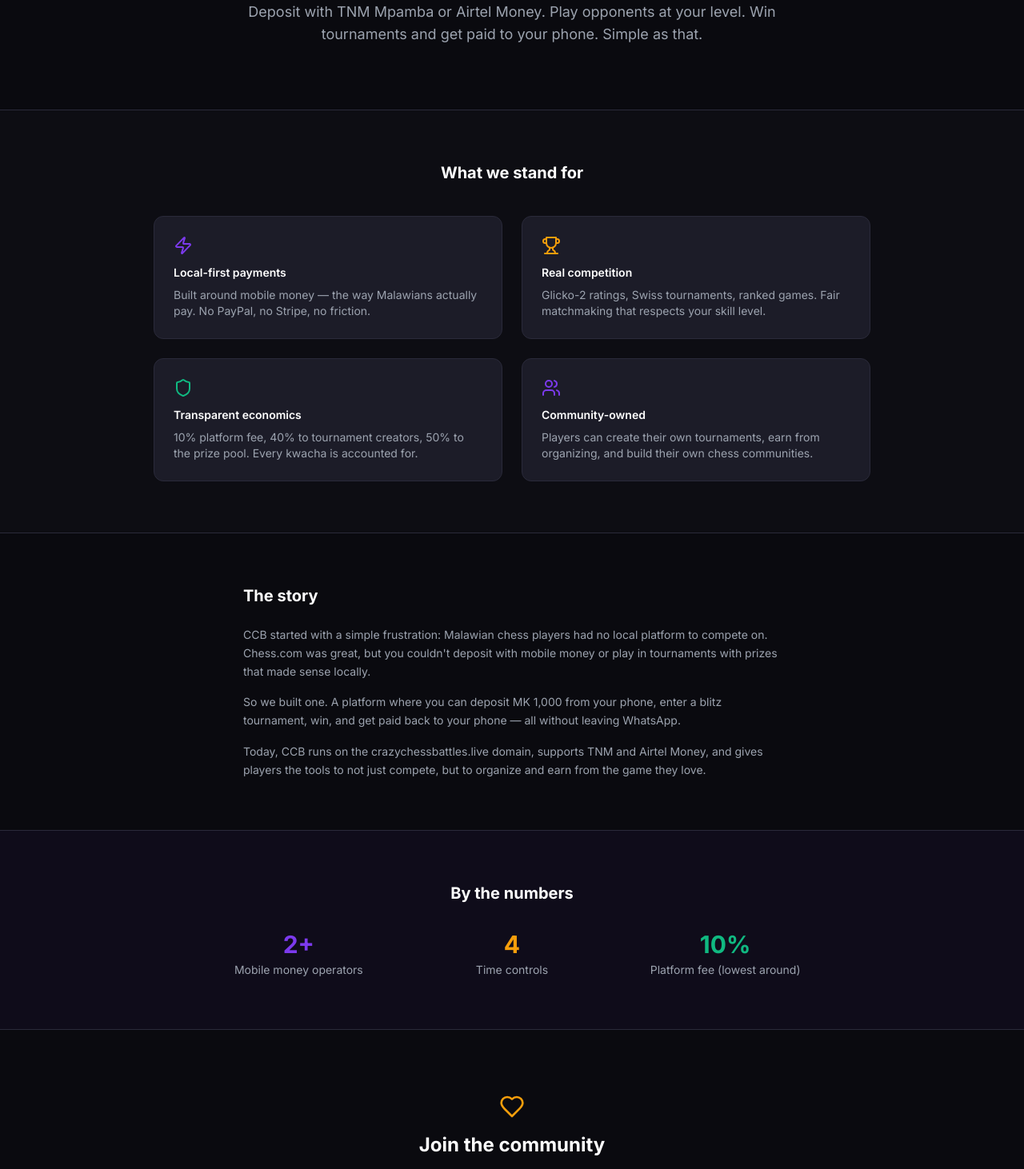
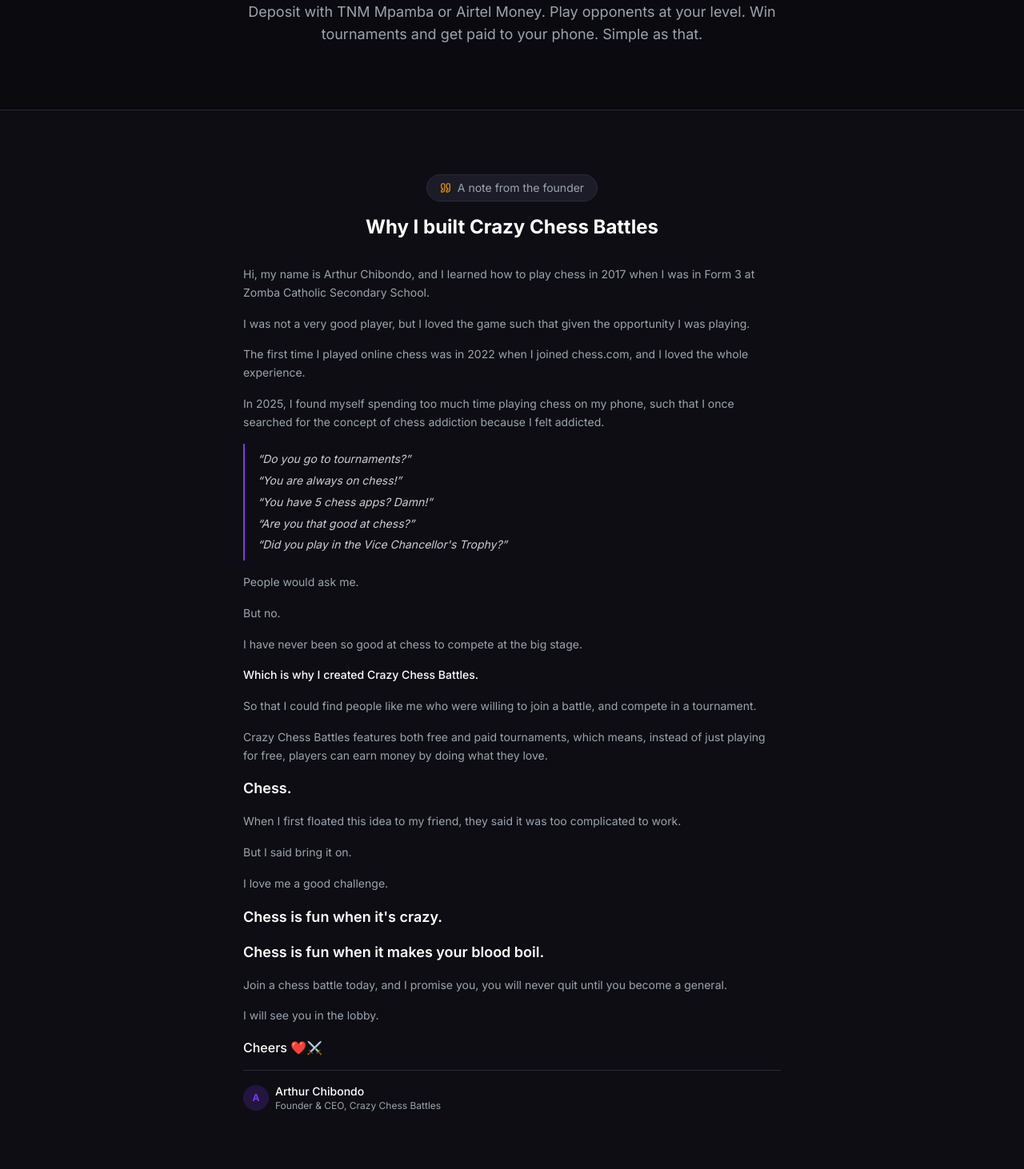
Before and after one commit to geniuspulse/crazy-chess-battles, a Next.js app: page /about in a window 1280 px wide. Shown: the part 300-1762 px from the top of the page at 80% size. Built offline with nearby package versions, Linux system fonts and the light colour scheme.

Commit message:
feat: add founder's story to About page
- Added Arthur's personal chess journey from Zomba Catholic to CCB
- Styled as a founder's note with blockquote for the questions section
- Removed the old 'story' and 'numbers' sections in favor of the personal narrative

```diff
--- a/src/app/about/page.tsx
+++ b/src/app/about/page.tsx
@@ -1,5 +1,5 @@
 import Link from "next/link";
-import { ArrowRight, Trophy, Zap, Shield, Users, Heart } from "lucide-react";
+import { ArrowRight, Trophy, Zap, Shield, Users, Heart, Quote } from "lucide-react";
 
 export const dynamic = "force-dynamic";
 
@@ -23,9 +23,9 @@
         </div>
       </nav>
 
-      {/* Mission */}
-      <section className="px-4 py-12 sm:py-20">
-        <div className="max-w-2xl mx-auto text-center">
+      {/* Hero */}
+      <section className="px-4 py-12 sm:py-20 text-center">
+        <div className="max-w-2xl mx-auto">
           <h1 className="text-2xl sm:text-4xl font-bold tracking-tight mb-4">
             Chess is <span className="text-ccb-primary">Africa&apos;s</span> game too
           </h1>
@@ -40,8 +40,97 @@
         </div>
       </section>
 
+      {/* Founder's Story */}
+      <section className="border-t border-ccb-border px-4 py-12 sm:py-20 bg-ccb-surface/30">
+        <div className="max-w-2xl mx-auto">
+          <div className="text-center mb-8">
+            <div className="inline-flex items-center gap-2 rounded-full border border-ccb-border bg-ccb-card px-4 py-1.5 mb-4">
+              <Quote className="w-3.5 h-3.5 text-ccb-accent" />
+              <span className="text-xs sm:text-sm text-ccb-muted">A note from the founder</span>
+            </div>
+            <h2 className="text-lg sm:text-2xl font-bold">Why I built Crazy Chess Battles</h2>
+          </div>
+
+          <div className="space-y-4 text-sm text-ccb-muted leading-relaxed">
+            <p>
+              Hi, my name is Arthur Chibondo, and I learned how to play chess in 2017 when I was in Form 3
+              at Zomba Catholic Secondary School.
+            </p>
+            <p>
+              I was not a very good player, but I loved the game such that given the opportunity I was playing.
+            </p>
+            <p>
+              The first time I played online chess was in 2022 when I joined chess.com, and I loved the whole
+              experience.
+            </p>
+            <p>
+              In 2025, I found myself spending too much time playing chess on my phone, such that I once searched
+              for the concept of chess addiction because I felt addicted.
+            </p>
+
+            <blockquote className="border-l-2 border-ccb-primary pl-4 py-2 my-6 space-y-1 italic text-ccb-text/80">
+              <p>&ldquo;Do you go to tournaments?&rdquo;</p>
+              <p>&ldquo;You are always on chess!&rdquo;</p>
+              <p>&ldquo;You have 5 chess apps? Damn!&rdquo;</p>
+              <p>&ldquo;Are you that good at chess?&rdquo;</p>
+              <p>&ldquo;Did you play in the Vice Chancellor&apos;s Trophy?&rdquo;</p>
+            </blockquote>
+
+            <p>People would ask me.</p>
+            <p>But no.</p>
+            <p>I have never been so good at chess to compete at the big stage.</p>
+
+            <p className="text-ccb-text font-medium">
+              Which is why I created Crazy Chess Battles.
+            </p>
+
+            <p>
+              So that I could find people like me who were willing to join a battle, and compete in a tournament.
+            </p>
+
+            <p>
+              Crazy Chess Battles features both free and paid tournaments, which means, instead of just playing
+              for free, players can earn money by doing what they love.
+            </p>
+
+            <p className="text-lg font-semibold text-ccb-text">Chess.</p>
+
+            <p>
+              When I first floated this idea to my friend, they said it was too complicated to work.
+            </p>
+            <p>But I said bring it on.</p>
+            <p>I love me a good challenge.</p>
+
+            <p className="text-lg font-semibold text-ccb-text">
+              Chess is fun when it&apos;s crazy.
+            </p>
+            <p className="text-lg font-semibold text-ccb-text">
+              Chess is fun when it makes your blood boil.
+            </p>
+
+            <p>
+              Join a chess battle today, and I promise you, you will never quit until you become a general.
+            </p>
+
+            <p>I will see you in the lobby.</p>
+
+            <p className="text-base font-medium text-ccb-text">
+              Cheers ❤️⚔️
+            </p>
+
+            <div className="flex items-center gap-2 pt-4 border-t border-ccb-border mt-6">
+              <div className="w-8 h-8 rounded-full bg-ccb-primary/20 flex items-center justify-center text-xs font-bold text-ccb-primary">A</div>
+              <div>
+                <div className="text-sm font-medium text-ccb-text">Arthur Chibondo</div>
+                <div className="text-xs text-ccb-muted">Founder & CEO, Crazy Chess Battles</div>
+              </div>
+            </div>
+          </div>
+        </div>
+      </section>
+
       {/* Values */}
-      <section className="border-t border-ccb-border px-4 py-12 sm:py-16 bg-ccb-surface/30">
+      <section className="border-t border-ccb-border px-4 py-12 sm:py-16">
         <div className="max-w-4xl mx-auto">
           <h2 className="text-lg sm:text-xl font-bold text-center mb-8 sm:mb-10">What we stand for</h2>
           <div className="grid grid-cols-1 sm:grid-cols-2 gap-4 sm:gap-6">
@@ -77,51 +166,8 @@
         </div>
       </section>
 
-      {/* The Story */}
-      <section className="border-t border-ccb-border px-4 py-12 sm:py-16">
-        <div className="max-w-2xl mx-auto">
-          <h2 className="text-lg sm:text-xl font-bold mb-6">The story</h2>
-          <div className="space-y-4 text-sm text-ccb-muted leading-relaxed">
-            <p>
-              CCB started with a simple frustration: Malawian chess players had no local platform to compete on.
-              Chess.com was great, but you couldn&apos;t deposit with mobile money or play in tournaments with
-              prizes that made sense locally.
-            </p>
-            <p>
-              So we built one. A platform where you can deposit MK 1,000 from your phone, enter a blitz tournament,
-              win, and get paid back to your phone — all without leaving WhatsApp.
-            </p>
-            <p>
-              Today, CCB runs on the crazychessbattles.live domain, supports TNM and Airtel Money, and gives
-              players the tools to not just compete, but to organize and earn from the game they love.
-            </p>
-          </div>
-        </div>
-      </section>
-
-      {/* Numbers */}
-      <section className="border-t border-ccb-border px-4 py-12 sm:py-16 bg-ccb-primary/5">
-        <div className="max-w-3xl mx-auto text-center">
-          <h2 className="text-lg sm:text-xl font-bold mb-8">By the numbers</h2>
-          <div className="grid grid-cols-3 gap-4 sm:gap-8">
-            <div>
-              <div className="text-2xl sm:text-3xl font-bold text-ccb-primary">2+</div>
-              <div className="text-xs sm:text-sm text-ccb-muted mt-1">Mobile money operators</div>
-            </div>
-            <div>
-              <div className="text-2xl sm:text-3xl font-bold text-ccb-accent">4</div>
-              <div className="text-xs sm:text-sm text-ccb-muted mt-1">Time controls</div>
-            </div>
-            <div>
-              <div className="text-2xl sm:text-3xl font-bold text-ccb-success">10%</div>
-              <div className="text-xs sm:text-sm text-ccb-muted mt-1">Platform fee (lowest around)</div>
-            </div>
-          </div>
-        </div>
-      </section>
-
       {/* CTA */}
-      <section className="border-t border-ccb-border py-12 sm:py-20 px-4">
+      <section className="border-t border-ccb-border py-12 sm:py-20 px-4 bg-ccb-primary/5">
         <div className="max-w-2xl mx-auto text-center">
           <Heart className="w-8 h-8 text-ccb-accent mx-auto mb-4" />
           <h2 className="text-xl sm:text-2xl font-bold mb-3">Join the community</h2>
@@ -136,7 +182,7 @@
 
       {/* Footer */}
       <footer className="border-t border-ccb-border py-6 px-4">
-        <div className="max-w-7xl mx-auto flex flex-col sm:flex-row-reverse items-center justify-between gap-3">
+        <div className="max-w-7xl mx-auto flex flex-col sm:flex-row-reverse items-center justify-between gap-3 sm:gap-4">
           <div className="flex items-center gap-2">
             <div className="w-6 h-6 rounded bg-ccb-primary flex items-center justify-center shrink-0">
               <span className="text-white text-sm">♞</span>
```
